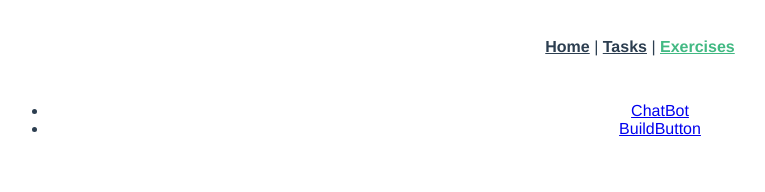
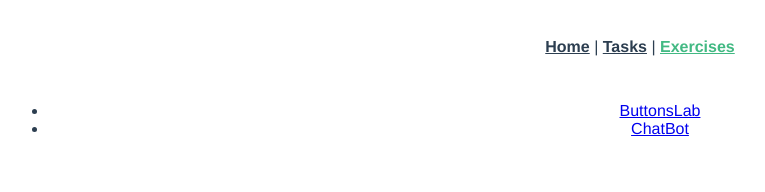
Before and after one commit to ridiculously-reusable-components/workshop-resources, a Vue app: page /#/exercises in a window 1280 px wide. Shown: the top 192 px of the page, without its empty margins (0-765 px from the left). Built offline with nearby package versions, Linux system fonts and the light colour scheme.

Commit message:
:recycle: Update exercise name

```diff
--- a/src/exercises/BuildButton.vue
+++ b/src/exercises/ButtonsLab.vue
@@ -6,12 +6,10 @@ export default {
 
 <template>
   <article class="wrapper">
-    <button class="button is-large" type="button">
+    <button class="button is-info is-large" type="button">
       Button
     </button>
-    <PulseLoader color="#fff" size="12px"/>
   </article>
-
 </template>
 
 <style>
--- a/src/views/Exercises.vue
+++ b/src/views/Exercises.vue
@@ -16,8 +16,8 @@ export default {
   data () {
     return {
       exercises: [
-        'ChatBot',
-        'BuildButton'
+        'ButtonsLab',
+        'ChatBot'
       ]
     }
   },
```
